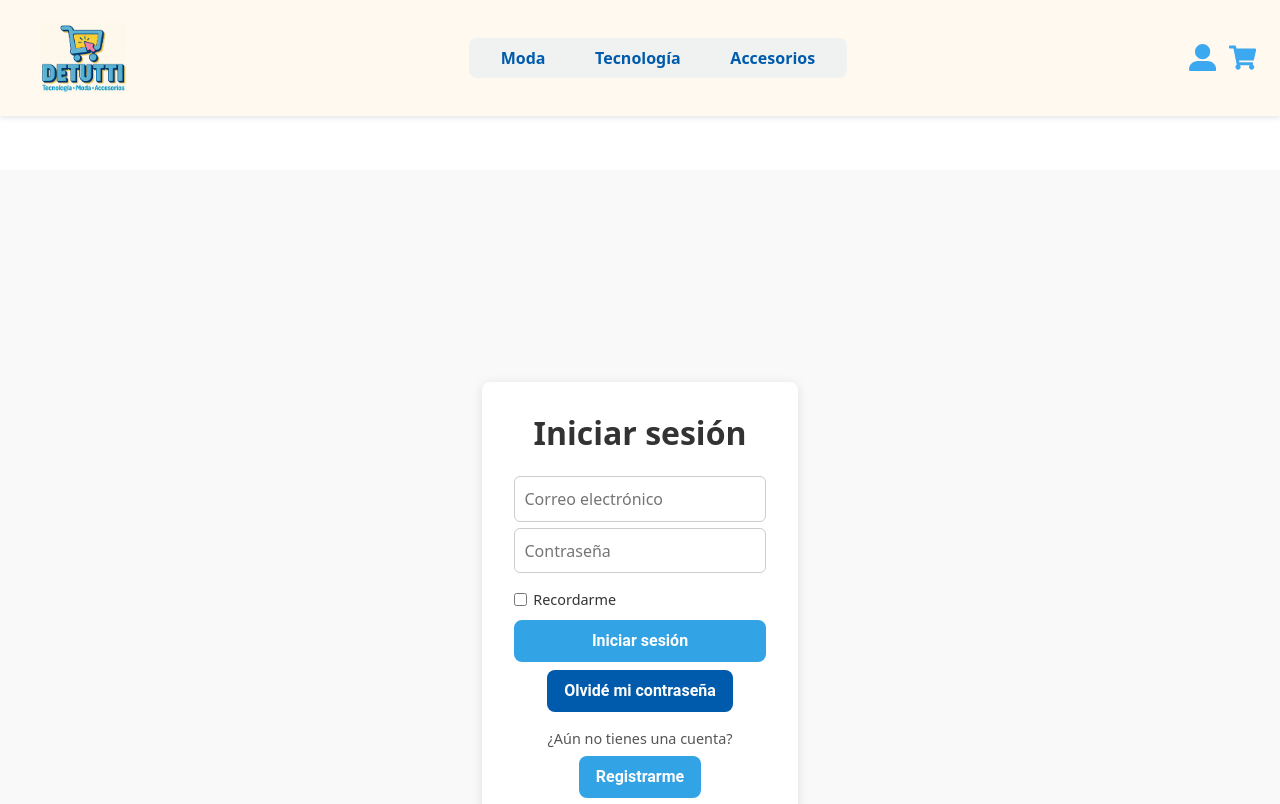
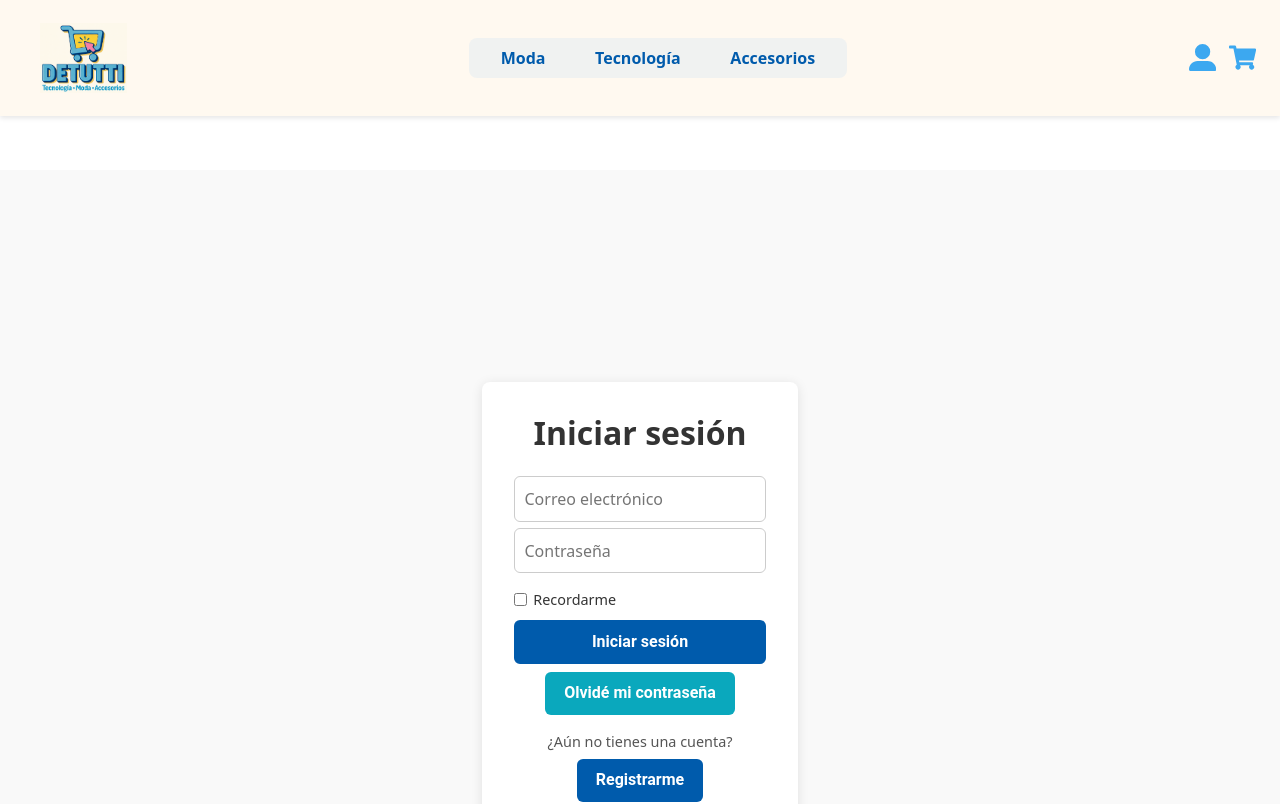
Before and after one commit to Hannyta/detutti, a React (Vite) app: page /login in a window 1280 px wide. Shown: the top 804 px of the page. Built offline with nearby package versions, Linux system fonts and the light colour scheme; no server answers.

Commit message:
Eroor Helmet resuleto

```diff
--- a/package.json
+++ b/package.json
@@ -13,7 +13,7 @@
     "bootstrap": "^5.3.8",
     "react": "^19.1.1",
     "react-dom": "^19.1.1",
-    "react-helmet": "^6.1.0",
+    "react-helmet-async": "^2.0.5",
     "react-icons": "^5.5.0",
     "react-number-format": "^5.4.4",
     "react-router-dom": "^7.9.4",
--- a/src/App.jsx
+++ b/src/App.jsx
@@ -1,7 +1,7 @@
 import { Routes, Route } from 'react-router-dom';
 import { useState, useContext } from 'react';
 import styled from 'styled-components';
-import { Helmet } from 'react-helmet';
+import { HelmetProvider, Helmet } from 'react-helmet-async';
 import Header from './components/Header';
 import Footer from './components/Footer';
 import Inicio from './pages/Inicio';
@@ -35,6 +35,7 @@ function App() {
 
   return (
     <>
+      <HelmetProvider>
         <Helmet>
           <title>Detutti - Tienda Online</title>
           <meta name="description" content="Explora productos de moda, tecnología y accesorios en Detutti." />
@@ -81,6 +82,7 @@ function App() {
         </MainWrapper>
 
         <Footer />
+      </HelmetProvider>
     </>
   );
 }
--- a/src/components/CarritoAside.jsx
+++ b/src/components/CarritoAside.jsx
@@ -8,7 +8,7 @@ const Backdrop = styled.div`
   inset: 0;
   background: rgba(0,0,0,0.4);
   z-index: 9998;
-  ${({ isOpen }) => !isOpen && css`display: none;`}
+  ${({ $isOpen }) => !$isOpen && css`display: none;`}
 `;
 
 const AsideCarrito = styled.aside`
@@ -30,8 +30,8 @@ const AsideCarrito = styled.aside`
   transform: translateX(100%);
   opacity: 0;
 
-  ${({ isOpen }) =>
-    isOpen &&
+  ${({ $isOpen }) =>
+    $isOpen &&
     css`
       transform: translateX(0);
       opacity: 1;
@@ -108,8 +108,8 @@ const CarritoAside = ({ cerrarAside, isOpen }) => {
 
   return (
     <>
-      <Backdrop isOpen={isOpen} onClick={cerrarAside} />
-      <AsideCarrito isOpen={isOpen} role="dialog" aria-modal="true" aria-labelledby="carritoAsideTitle">
+      <Backdrop $isOpen={isOpen} onClick={cerrarAside} />
+      <AsideCarrito $isOpen={isOpen} role="dialog" aria-modal="true" aria-labelledby="carritoAsideTitle">
         <AsideHeader>
           <AsideTitle id="carritoAsideTitle">Carrito</AsideTitle>
           <CerrarAside onClick={cerrarAside} aria-label="Cerrar carrito">
--- a/src/components/Categoria.jsx
+++ b/src/components/Categoria.jsx
@@ -4,7 +4,7 @@ import { CarritoContext } from '../context/CarritoContext';
 import { useProductosContext } from '../context/ProductosContext';
 import { formatearPrecio } from '../helpers/formatearPrecio';
 import styled from 'styled-components';
-import { Helmet } from 'react-helmet';
+import { Helmet } from 'react-helmet-async';
 
 const CategoriaSection = styled.section`
   margin: 3rem auto;
--- a/src/components/Productos.jsx
+++ b/src/components/Productos.jsx
@@ -5,7 +5,8 @@ import { CarritoContext } from '../context/CarritoContext';
 import { formatearPrecio } from '../helpers/formatearPrecio';
 import { FaShoppingCart } from 'react-icons/fa';
 import { toast } from 'react-toastify';
-import { Helmet } from 'react-helmet';
+import { Helmet } from 'react-helmet-async';
+import Boton from '../ui/Boton'; // Importamos tu Boton estilizado
 
 const Productos = ({ productos, error, cargando }) => {
   const { carrito, agregarProducto } = useContext(CarritoContext);
@@ -15,9 +16,9 @@ const Productos = ({ productos, error, cargando }) => {
 
   // Seleccionamos aleatoriamente algunos productos para aplicar el 15% de descuento
   const productosConOferta = productos
-    .map(p => p.id) // tomamos los IDs
-    .sort(() => 0.5 - Math.random()) // mezclamos aleatoriamente
-    .slice(0, Math.ceil(productos.length * 0.3)); // 30% de los productos en oferta
+    .map(p => p.id)
+    .sort(() => 0.5 - Math.random())
+    .slice(0, Math.ceil(productos.length * 0.3));
 
   return (
     <>
@@ -34,7 +35,6 @@ const Productos = ({ productos, error, cargando }) => {
             {productos.map(producto => {
               const enCarrito = carrito.find(p => p.id === producto.id);
 
-              // Verificamos si este producto está en oferta
               const enOferta = productosConOferta.includes(producto.id);
               const precioOriginal = enOferta ? producto.precio : null;
               const precioConDescuento = enOferta ? producto.precio * 0.85 : producto.precio;
@@ -56,15 +56,14 @@ const Productos = ({ productos, error, cargando }) => {
                         enCarrito ? (
                           "✅ Agregado"
                         ) : (
-                          <button
-                            aria-label={`Agregar ${producto.nombre} al carrito`} // ARIA
+                          <Boton
+                            texto={<><FaShoppingCart /> Agregar al carrito</>}
                             onClick={() => {
                               agregarProducto({ ...producto, cantidad: 1 });
-                              toast.success(`${producto.nombre} agregado al carrito!`); // Toastify
+                              toast.success(`${producto.nombre} agregado al carrito!`);
                             }}
-                          >
-                            <FaShoppingCart /> Agregar al carrito
-                          </button>
+                            aria-label={`Agregar ${producto.nombre} al carrito`}
+                          />
                         )
                       }
                     />
--- a/src/components/TarjetaProducto.jsx
+++ b/src/components/TarjetaProducto.jsx
@@ -2,6 +2,17 @@ import { Link } from 'react-router-dom';
 import Boton from '../ui/Boton';
 import CardLayout from '../ui/CardLayout';
 import styled from 'styled-components';
+
+// Creamos un styled-component a partir de Link
+const StyledLink = styled(Link)`
+  text-decoration: none;
+  color: inherit;
+  display: block;
+
+  &:hover h3 {
+    color: ${({ theme }) => theme.colors.primary};
+  }
+`;
 
 const Imagen = styled.img`
   width: 150px;
@@ -23,16 +34,13 @@ const Nombre = styled.h3`
   color: ${({ theme }) => theme.colors.text};
   transition: color 0.2s ease;
 
-  ${Link}:hover & {
-    color: ${({ theme }) => theme.colors.primary};
-  }
-
   @media (max-width: 360px) {
     font-size: 0.95rem;
   }
 `;
 
-const Precio = styled.p`
+// ✅ Usamos div en lugar de p para evitar <p> dentro de <p>
+const Precio = styled.div`
   font-size: 1rem;
   font-weight: bold;
   color: ${({ theme }) => theme.colors.primary};
@@ -102,16 +110,15 @@ const TarjetaProducto = ({
 }) => {
   return (
     <CardLayout>
-      <Link
+      <StyledLink
         to={`/productos/${id}`}
-        style={{ textDecoration: "none", color: "inherit" }}
         aria-label={`Ver detalles de ${nombre}`}
       >
         <Imagen src={img} alt={`Imagen del producto ${nombre}`} />
         <Nombre>{nombre}</Nombre>
-      </Link>
+      </StyledLink>
 
-      <Precio>Precio: {precio}</Precio>
+      <Precio>{precio}</Precio>
 
       {aplicaCuotas && cuotas && valorCuota && (
         <CuotasPromo>
@@ -122,10 +129,11 @@ const TarjetaProducto = ({
         </CuotasPromo>
       )}
 
+      {/* ✅ Boton renderiza un único <button>, texto es contenido */}
       <Boton
         texto={boton}
         onClick={onClick}
-        aria-label={`Agregar ${nombre} al carrito`}
+        ariaLabel={`Agregar ${nombre} al carrito`}
       />
     </CardLayout>
   );
--- a/src/pages/Accesorios.jsx
+++ b/src/pages/Accesorios.jsx
@@ -1,5 +1,5 @@
 import Categoria from '../components/Categoria';
-import { Helmet } from 'react-helmet';
+import { Helmet } from 'react-helmet-async';
 import { AccesoriosSection, AccesoriosTitle } from '../ui/AccesoriosLayout';
 
 const Accesorios = () => {
--- a/src/pages/Inicio.jsx
+++ b/src/pages/Inicio.jsx
@@ -1,6 +1,6 @@
 import { useProductosContext } from '../context/ProductosContext';
 import Productos from '../components/Productos';
-import { Helmet } from 'react-helmet';
+import { Helmet } from 'react-helmet-async';
 import { InicioMain, TituloSeccion, Mensaje, ErrorBox } from '../ui/InicioLayout';
 
 const Inicio = () => {
--- a/src/pages/Moda.jsx
+++ b/src/pages/Moda.jsx
@@ -1,5 +1,5 @@
 import Categoria from '../components/Categoria';
-import { Helmet } from 'react-helmet';
+import { Helmet } from 'react-helmet-async';
 import { ModaSection, ModaTitle } from '../ui/ModaLayout';
 
 const Moda = () => {
--- a/src/pages/Tecnologia.jsx
+++ b/src/pages/Tecnologia.jsx
@@ -1,5 +1,5 @@
 import Categoria from '../components/Categoria';
-import { Helmet } from 'react-helmet';
+import { Helmet } from 'react-helmet-async';
 import { TecnologiaSection, TecnologiaTitle } from '../ui/TecnologiaLayout';
 
 const Tecnologia = () => {
--- a/src/ui/Boton.jsx
+++ b/src/ui/Boton.jsx
@@ -1,74 +1,37 @@
-import styled, { css } from "styled-components";
+import styled from 'styled-components';
 
 const StyledButton = styled.button`
-  padding: 8px 16px;
-  border: 1px solid transparent;
-  border-radius: 8px;
+  background-color: ${({ $tipo, theme }) =>
+    $tipo === "primary" ? theme.colors.primary : theme.colors.secondary};
+  color: white;
+  border: none;
+  border-radius: 6px;
+  padding: 0.6rem 1.2rem;
+  font-size: 1rem;
+  font-weight: 600;
   cursor: pointer;
-  font-weight: bold;
-  color: #fdfdfd;
-  font-size: 1em;
-  transition: border-color 0.25s;
-  font-family: ${({ theme }) => theme.fonts.heading};
+  transition: background-color 0.2s ease;
 
   &:hover {
-    opacity: 0.85;
+    background-color: ${({ $tipo, theme }) =>
+      $tipo === "primary" ? theme.colors.primaryHover : theme.colors.secondaryHover};
   }
 
-  &:focus {
-    outline: 2px solid ${({ theme }) => theme.colors.primary};
-    outline-offset: 2px;
-  }
-
-  /* Variantes */
-  ${({ tipo, theme }) =>
-    tipo === "primary" &&
-    css`
-      background-color: #32a3e4;
-    `}
-
-  ${({ tipo }) =>
-    tipo === "danger" &&
-    css`
-      background-color: #dd394f;
-    `}
-
-  ${({ tipo }) =>
-    tipo === "danger-2" &&
-    css`
-      background-color: #f72672;
-    `}
-
-  ${({ tipo, theme }) =>
-    tipo === "secondary" &&
-    css`
-      background-color: ${theme.colors.primary};
-    `}
-
-  /* Tamaño pequeño */
-  ${({ tipo }) =>
-    tipo === "small" &&
-    css`
-      padding: 8px 6px;
-      font-size: 1.8rem;
-      border-radius: 6px;
-      width: 32px;
-      height: 32px;
-      display: flex;
-      align-items: center;
-      justify-content: center;
-    `}
-
-  /* Responsive */
-  @media (max-width: ${({ theme }) => theme.breakpoints.mobile}) {
-    padding: 0.5rem 1rem;
-    font-size: 0.9rem;
+  &:disabled {
+    background-color: #ccc;
+    cursor: not-allowed;
   }
 `;
 
-const Boton = ({ texto, onClick, tipo = "primary", disabled = false }) => {
+const Boton = ({ texto, onClick, ariaLabel, tipo = "primary", disabled = false }) => {
   return (
-    <StyledButton tipo={tipo} onClick={onClick} disabled={disabled}>
+    <StyledButton
+      $tipo={tipo}
+      onClick={onClick}
+      aria-label={ariaLabel}
+      disabled={disabled}
+      type="button"
+    >
       {texto}
     </StyledButton>
   );
```
Also changed, not shown: 1 other file (tests, documents, lock files or other folders). Lines whose indentation alone changed are shown as unchanged.
